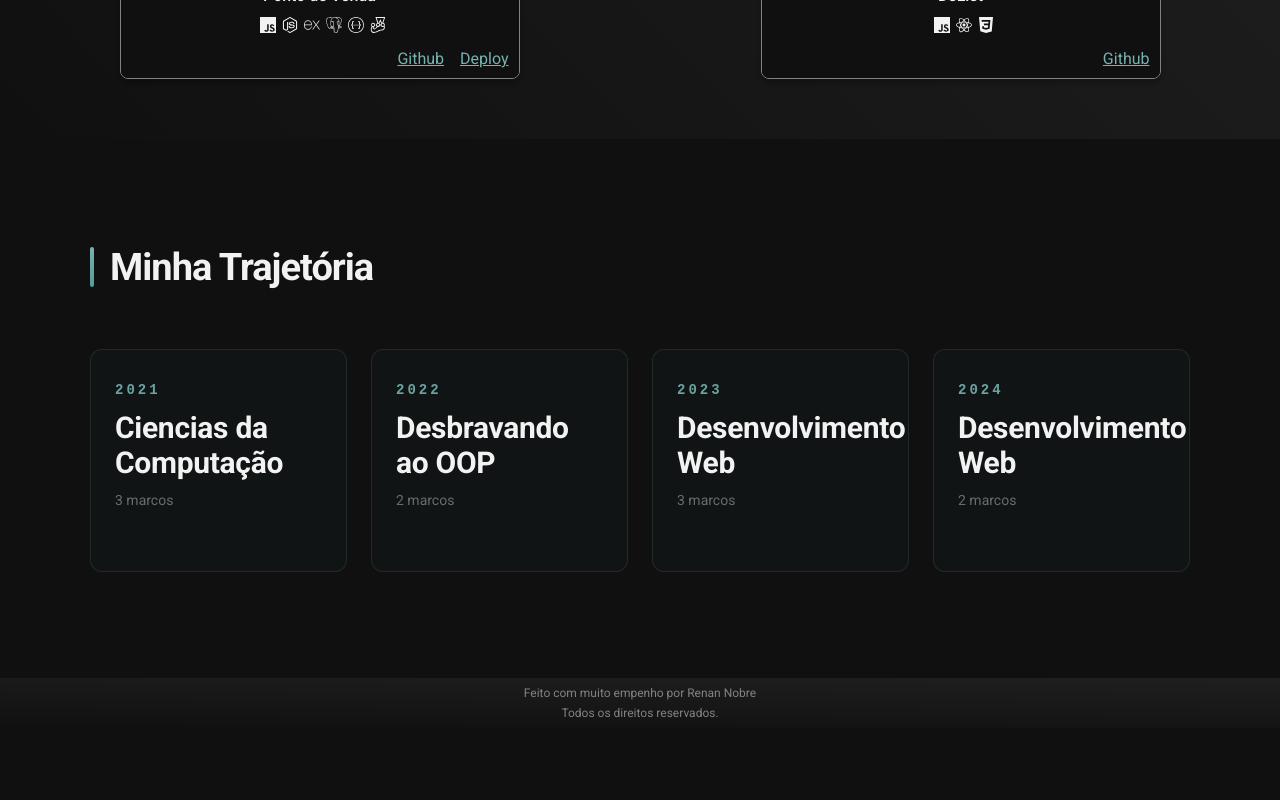
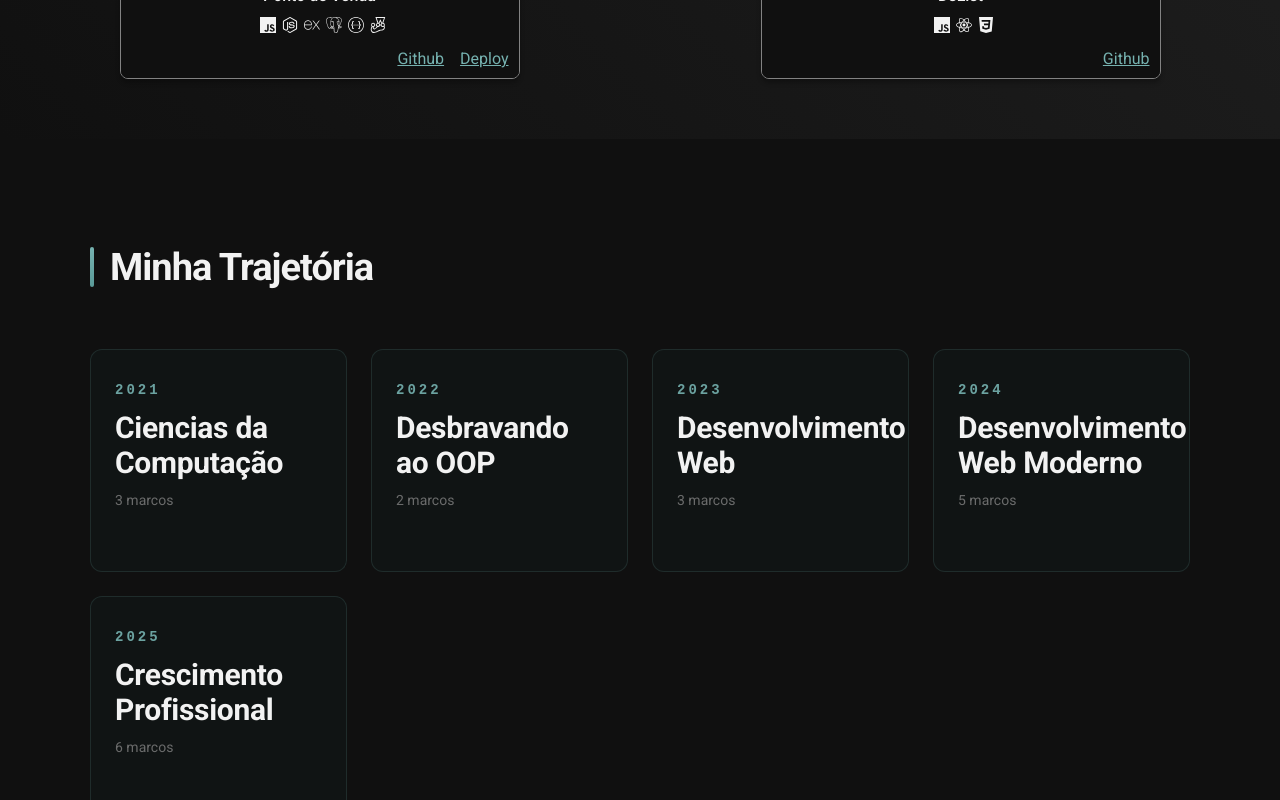
Before and after one commit to nsRenan/portfolio, a Next.js app: page / in a window 1280 px wide. Shown: the part 2000-2800 px from the top of the page. Before the commit the page ends 2728 px from the top, so only its background shows below. Built offline with nearby package versions, Linux system fonts and the light colour scheme.

Commit message:
Atualização das descrições de trajetória e melhoria na exibição do link de certificado

```diff
--- a/src/app/components/Trajetoria/index.tsx
+++ b/src/app/components/Trajetoria/index.tsx
@@ -57,17 +57,52 @@ const momentos = [
   },
   {
     ano: "2024",
-    titulo: "Desenvolvimento Web",
+    titulo: "Desenvolvimento Web Moderno",
     descricao: [
       {
-        descricao: "Em 2024, tenho priorizado meu estudo em JavaScript, dedicando tempo para explorar suas bibliotecas e frameworks. Estou empenhado em aprofundar meu conhecimento e habilidades nessa linguagem versátil e em constante evolução."
+        descricao: "Em janeiro, dediquei-me a aprender TypeScript e a utilizar o framework Next.js para desenvolver meu primeiro portfólio. Essa experiência proporcionou-me a oportunidade de explorar as vantagens do TypeScript e aplicar os recursos avançados do Next.js na criação de uma aplicação web robusta e dinâmica."
       },
       {
-        descricao: "Em janeiro, dediquei-me a aprender TypeScript e a utilizar o framework Next.js para desenvolver meu primeiro portfólio. Essa experiência proporcionou-me a oportunidade de explorar as vantagens do TypeScript e aplicar os recursos avançados do Next.js na criação de uma aplicação web robusta e dinâmica."
+        descricao: "Durante o primeiro semestre, aprofundei meus conhecimentos em React, dominando conceitos avançados como hooks personalizados, Context API, gerenciamento de estado com Redux e otimização de performance. Aprendi a criar componentes reutilizáveis e seguir as melhores práticas do ecossistema React."
+      },
+      {
+        descricao: "Aprimorei minhas habilidades em desenvolvimento backend com Node.js e Express, implementando arquiteturas RESTful, autenticação JWT, integração com bancos de dados relacionais (PostgreSQL) e não-relacionais (MongoDB), além de práticas de segurança e validação de dados."
+      },
+      {
+        descricao: "Mergulhei no mundo do CSS moderno, explorando Tailwind CSS, CSS Modules, Styled Components e animações avançadas. Desenvolvi habilidades em criar interfaces responsivas, acessíveis e com excelente experiência do usuário, seguindo princípios de design system."
+      },
+      {
+        descricao: "Aprimorei conhecimentos em controle de versão com Git, trabalhando com Git Flow, estratégias de branching, resolução de conflitos e colaboração em equipe através de pull requests e code reviews."
+      }
+    ]
+  },
+  {
+    ano: "2025",
+    titulo: "Crescimento Profissional",
+    descricao: [
+      {
+        descricao: "Iniciei o ano expandindo meu conhecimento para além do React, explorando o ecossistema Vue.js e Nuxt. Me encantei pela simplicidade e elegância do framework, estudando sua composição API, sistema de roteamento, e as poderosas funcionalidades de server-side rendering e geração de sites estáticos."
+      },
+      {
+        descricao: "Aprofundei em arquitetura de software e boas práticas, estudando padrões de design, clean code, princípios SOLID e estruturação de projetos escaláveis. Aprendi a escrever código mais limpo, manutenível e testável, seguindo as melhores práticas da indústria."
+      },
+      {
+        descricao: "Explorei técnicas avançadas de otimização e performance web, estudando lazy loading, code splitting, otimização de bundle, estratégias de cache e técnicas de SEO. Aprendi a utilizar ferramentas de análise como Lighthouse para melhorar a experiência do usuário e entregar aplicações mais rápidas e eficientes."
+      },
+      {
+        descricao: "Em agosto de 2025, alcancei um marco decisivo na minha carreira: consegui minha primeira oportunidade como desenvolvedor profissional na huboo.ai, uma startup inovadora focada em soluções de inteligência artificial. Esta conquista representou a materialização de anos de dedicação e estudo.",
+        certificado: "https://huboo.ai/"
+      },
+      {
+        descricao: "Na huboo.ai, passei a trabalhar diariamente com tecnologias de ponta como Nuxt 4, Tailwind CSS e os frameworks mais modernos do ecossistema JavaScript. Tive a oportunidade de aplicar todo conhecimento adquirido em projetos reais de produção, colaborar com desenvolvedores experientes, participar de code reviews e contribuir efetivamente para o crescimento da empresa."
+      },
+      {
+        descricao: "A experiência profissional acelerou exponencialmente meu desenvolvimento técnico e me proporcionou vivência prática em metodologias ágeis, trabalho em equipe, gestão de tempo e comunicação efetiva. Aprendi a balancear qualidade de código com prazos de entrega e a importância da documentação e manutenibilidade em projetos de longo prazo."
       }
     ]
   },
 ];
+
 
 interface MomentoSelecionado {
   ano: string;
--- a/src/app/components/TrajetoriaModal/index.tsx
+++ b/src/app/components/TrajetoriaModal/index.tsx
@@ -63,7 +63,7 @@ export function TrajetoriaModal({ isOpen, onClose, ano, titulo, descricao }: Mod
                   target="_blank"
                   href={momento.certificado}
                 >
-                  Ver Certificado →
+                  {momento.certificado.includes('huboo.ai') ? 'Visitar Site →' : 'Ver Certificado →'}
                 </Link>
               )}
             </div>
```
